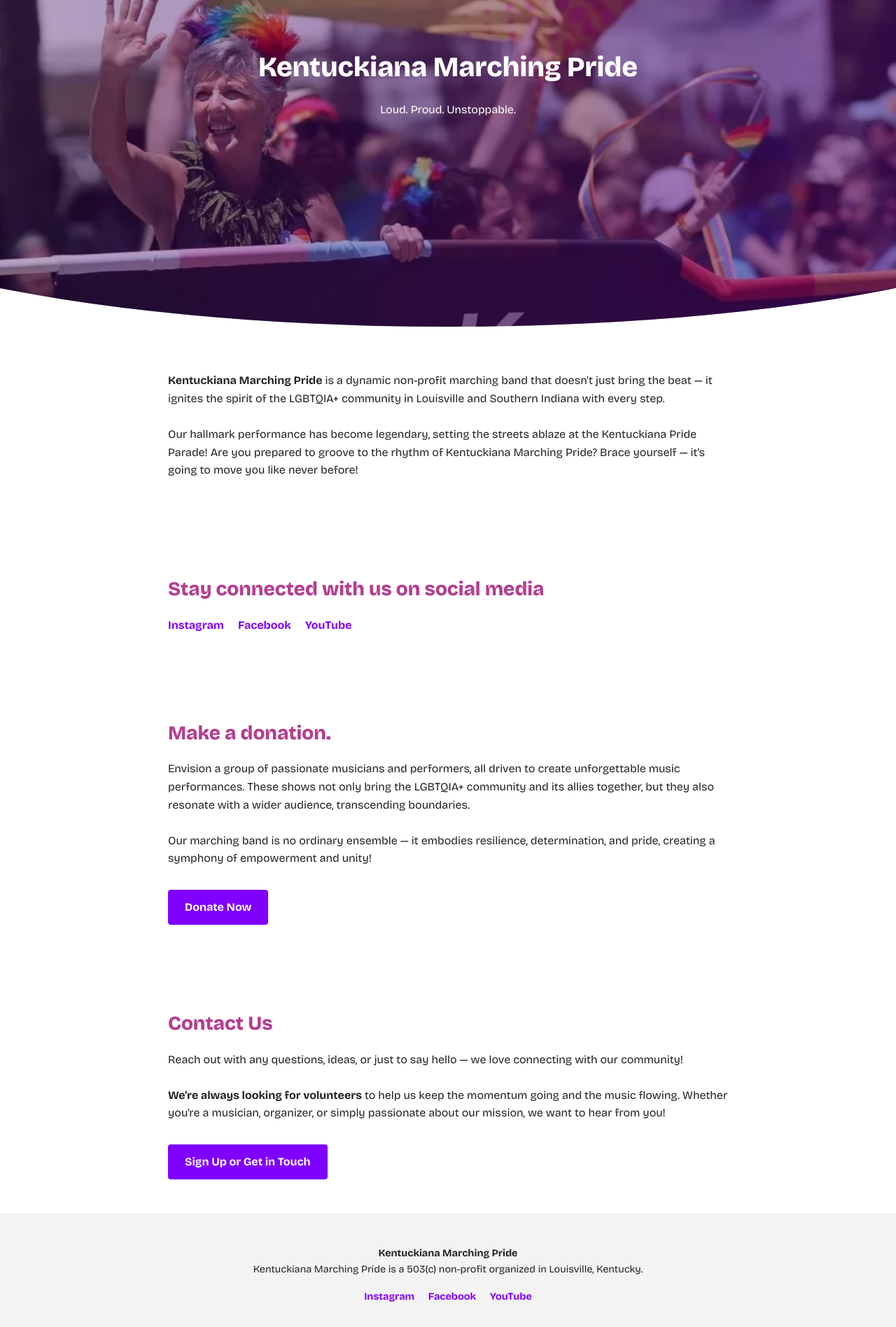
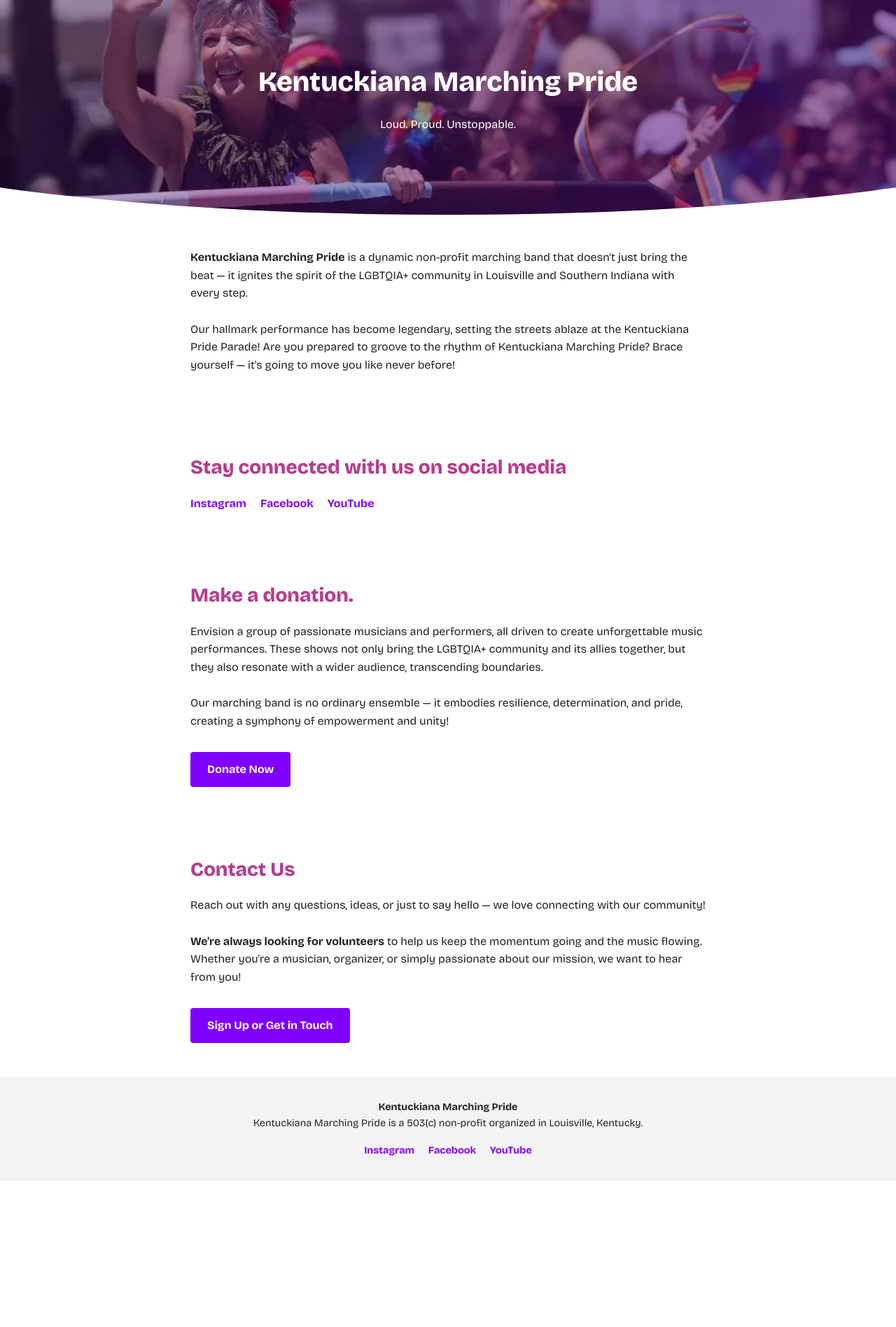
Before and after one commit to jmwii1981/kmp, a Jekyll site: the page built from index.md, in a window 1280 px wide. Shown: the whole page at 70% size. Built offline with Jekyll 4.4.1, drawn with Linux system fonts in a browser that asks for light colours; after the commit the page ends 1688 px from its top, so only the background shows below that.

Commit message:
resolves issue with layout on desktop

```diff
--- a/assets/css/main.scss
+++ b/assets/css/main.scss
@@ -1,12 +1,64 @@
 ---
 ---
+/* === CSS Reset === */
+*,
+*::before,
+*::after {
+  box-sizing: border-box;
+  margin: 0;
+  padding: 0;
+}
+
+html, body {
+  height: 100%;
+  font-family: 'Bricolage Grotesque', sans-serif;
+  font-size: 100%;
+  line-height: 1.5;
+  background-color: #fff;
+  color: #222;
+  -webkit-font-smoothing: antialiased;
+  -moz-osx-font-smoothing: grayscale;
+}
+
+img,
+picture,
+video,
+canvas,
+svg {
+  display: block;
+  max-width: 100%;
+}
+
+input,
+button,
+textarea,
+select {
+  font: inherit;
+  color: inherit;
+  background: none;
+  border: none;
+  outline: none;
+}
+
+a {
+  text-decoration: none;
+  color: inherit;
+}
+
+ul[role='list'],
+ol[role='list'] {
+  list-style: none;
+}
+
 body {
     margin: 0;
     font-family: 'Bricolage Grotesque', sans-serif;
     line-height: 1.6;
     background-color: #fff;
     color: #222;
-  }
+    width: 100%;
+    overflow-x: hidden;
+}
 
 h1, h2, h3, h4, h5, h6 {
     color: #B43E8F
@@ -87,6 +139,9 @@ a.button {
 
 /** Hero **/
 .hero {
+    display: flex;
+    align-items: center;
+    justify-content: center;
     color: white;
     min-height: 24vw;
     padding-bottom: 6rem;
@@ -131,5 +186,6 @@ a.button {
     .hero-content {
         position: relative;
         z-index: 2;
+        max-width: 100vw;
     }
 }
```
